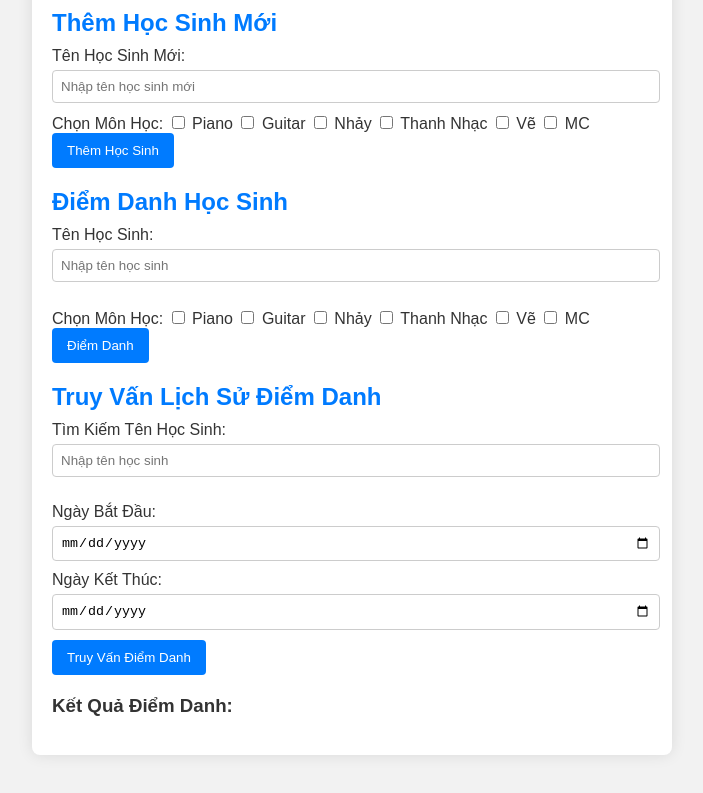
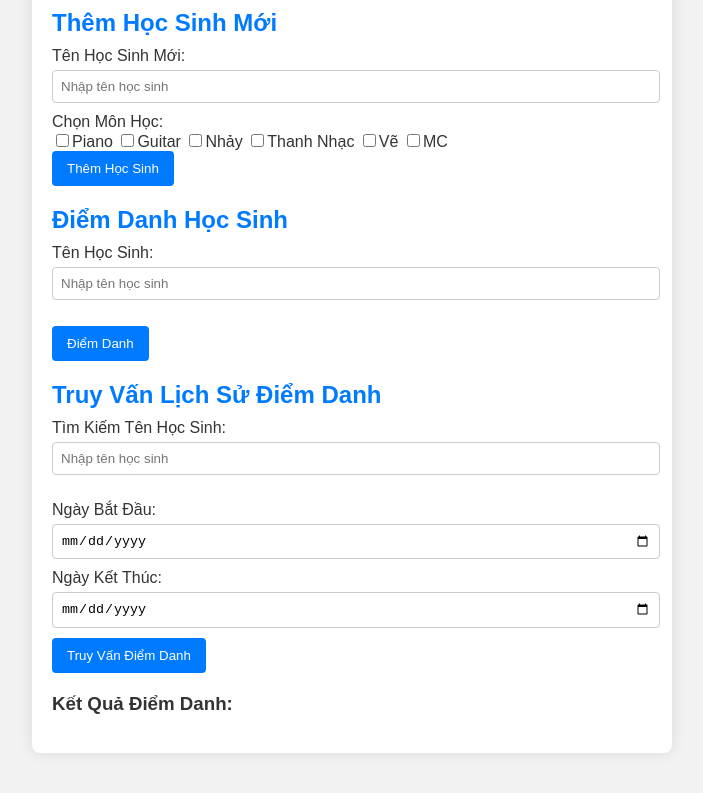
Before and after one commit to jimmywea/tooldiemdanhkidstars, a plain HTML site: page index.html in a window 1280 px wide. Shown: the part 141-934 px from the top of the page, without its empty margins (288-991 px from the left). Drawn offline with Linux system fonts and the light colour scheme.

Commit message:
Update index.html

```diff
--- a/index.html
+++ b/index.html
@@ -1,5 +1,6 @@
 <!DOCTYPE html>
 <html lang="vi">
+
 <head>
     <meta charset="UTF-8">
     <meta name="viewport" content="width=device-width, initial-scale=1.0">
@@ -9,63 +10,56 @@
     <script type="module" src="firebase-config.js"></script>
     <script type="module" src="script.js" defer></script>
 </head>
+
 <body>
     <div id="container">
         <h1>Công Cụ Điểm Danh Học Sinh</h1>
 
-        <!-- Form Thêm Học Sinh Mới -->
+        <!-- Thêm học sinh mới -->
         <div class="input-field">
             <h2>Thêm Học Sinh Mới</h2>
             <label for="newStudentName">Tên Học Sinh Mới:</label>
-            <input type="text" id="newStudentName" placeholder="Nhập tên học sinh mới">
-            <div id="newStudentClasses">
-                <label>Chọn Môn Học:</label>
-                <input type="checkbox" value="Piano"> Piano
-                <input type="checkbox" value="Guitar"> Guitar
-                <input type="checkbox" value="Nhảy"> Nhảy
-                <input type="checkbox" value="Thanh Nhạc"> Thanh Nhạc
-                <input type="checkbox" value="Vẽ"> Vẽ
-                <input type="checkbox" value="MC"> MC
+            <input type="text" id="newStudentName" placeholder="Nhập tên học sinh">
+            <label>Chọn Môn Học:</label>
+            <div id="subjectOptions">
+                <input type="checkbox" value="Piano" id="piano"><label for="piano">Piano</label>
+                <input type="checkbox" value="Guitar" id="guitar"><label for="guitar">Guitar</label>
+                <input type="checkbox" value="Nhảy" id="dance"><label for="dance">Nhảy</label>
+                <input type="checkbox" value="Thanh Nhạc" id="vocal"><label for="vocal">Thanh Nhạc</label>
+                <input type="checkbox" value="Vẽ" id="draw"><label for="draw">Vẽ</label>
+                <input type="checkbox" value="MC" id="mc"><label for="mc">MC</label>
             </div>
-            <button id="addStudentButton">Thêm Học Sinh</button>
+            <button onclick="addNewStudent()">Thêm Học Sinh</button>
         </div>
 
-        <!-- Form Điểm Danh -->
+        <!-- Điểm danh học sinh -->
         <div class="input-field">
             <h2>Điểm Danh Học Sinh</h2>
             <label for="studentName">Tên Học Sinh:</label>
-            <input type="text" id="studentName" placeholder="Nhập tên học sinh">
+            <input type="text" id="studentName" oninput="suggestStudents()" placeholder="Nhập tên học sinh">
             <ul id="suggestions"></ul>
-            <div id="courseSelect">
-                <label>Chọn Môn Học:</label>
-                <input type="checkbox" value="Piano"> Piano
-                <input type="checkbox" value="Guitar"> Guitar
-                <input type="checkbox" value="Nhảy"> Nhảy
-                <input type="checkbox" value="Thanh Nhạc"> Thanh Nhạc
-                <input type="checkbox" value="Vẽ"> Vẽ
-                <input type="checkbox" value="MC"> MC
-            </div>
-            <button id="markAttendanceButton">Điểm Danh</button>
+            <button onclick="markAttendance()">Điểm Danh</button>
         </div>
 
-        <!-- Truy Vấn Lịch Sử Điểm Danh -->
+        <!-- Truy vấn lịch sử điểm danh -->
         <div class="input-field">
             <h2>Truy Vấn Lịch Sử Điểm Danh</h2>
             <label for="queryName">Tìm Kiếm Tên Học Sinh:</label>
-            <input type="text" id="queryName" placeholder="Nhập tên học sinh">
+            <input type="text" id="queryName" oninput="suggestStudentsForQuery()" placeholder="Nhập tên học sinh">
             <ul id="querySuggestions"></ul>
             <label for="startDate">Ngày Bắt Đầu:</label>
             <input type="date" id="startDate">
             <label for="endDate">Ngày Kết Thúc:</label>
             <input type="date" id="endDate">
-            <button id="queryAttendanceButton">Truy Vấn Điểm Danh</button>
+            <button onclick="queryAttendance()">Truy Vấn Điểm Danh</button>
         </div>
 
-        <!-- Kết Quả Truy Vấn -->
+        <!-- Kết quả truy vấn -->
         <div id="queryResults">
             <h3>Kết Quả Điểm Danh:</h3>
             <ul id="attendanceRecords"></ul>
         </div>
     </div>
 </body>
+
 </html>
```
